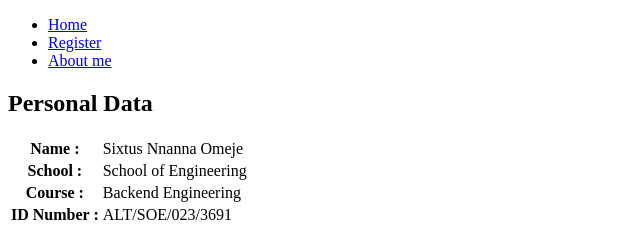
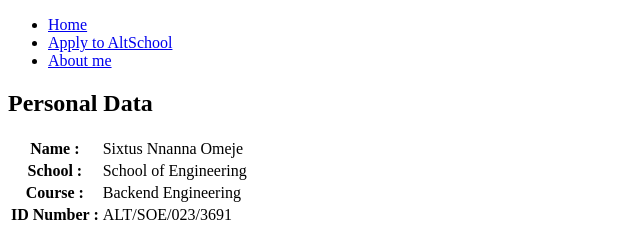
Before and after one commit to SixtusNnanna/altschool-assignment, a plain HTML site: page Biography/index.html in a window 1280 px wide. Shown: the top 240 px of the page, 0-640 px from the left. Drawn offline with Linux system fonts and the light colour scheme.

Commit message:
Added to index.html

```diff
--- a/Biography/index.html
+++ b/Biography/index.html
@@ -10,7 +10,7 @@
     <nav>
         <ul>
           <li><a href="./index.html">Home</a></li>
-          <li><a href="./registration/">Register</a></li>
+          <li><a href="./registration/">Apply to AltSchool</a></li>
           <li><a href="#about">About me</a></li>
 
         </ul>
```
